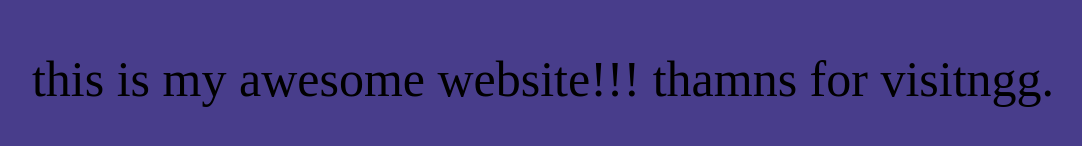
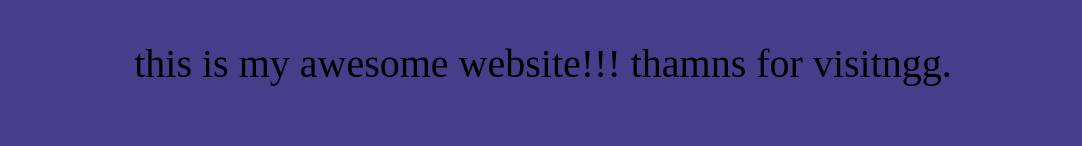
Before and after one commit to doinkrrr/doinkrrr.github.io, a plain HTML site: page index.html in a window 1280 px wide. Shown: the part 808-954 px from the top of the page, without its empty margins (97-1179 px from the left). Drawn offline with Linux system fonts and the light colour scheme.

Commit message:
Update index.html

```diff
--- a/index.html
+++ b/index.html
@@ -8,5 +8,5 @@
   <div align="center">
     <img img align="center" width="400" height="600" src="https://cdn.discordapp.com/attachments/1189611808437317632/1371129009181818890/bush.jpg?ex=682202e6&is=6820b166&hm=cd71c38d842593ab7a26a16209d4071fb7a46f77a51136f508be1e0a6ce52ea9&">
   </div>
-    <p style="text-align: center; font-size: 50px; font-family:papyrus">this is my awesome website!!! thamns for visitngg.</p>
+    <p style="text-align: center; font-size: 40px; font-family:papyrus">this is my awesome website!!! thamns for visitngg.</p>
 </htlml>
```
